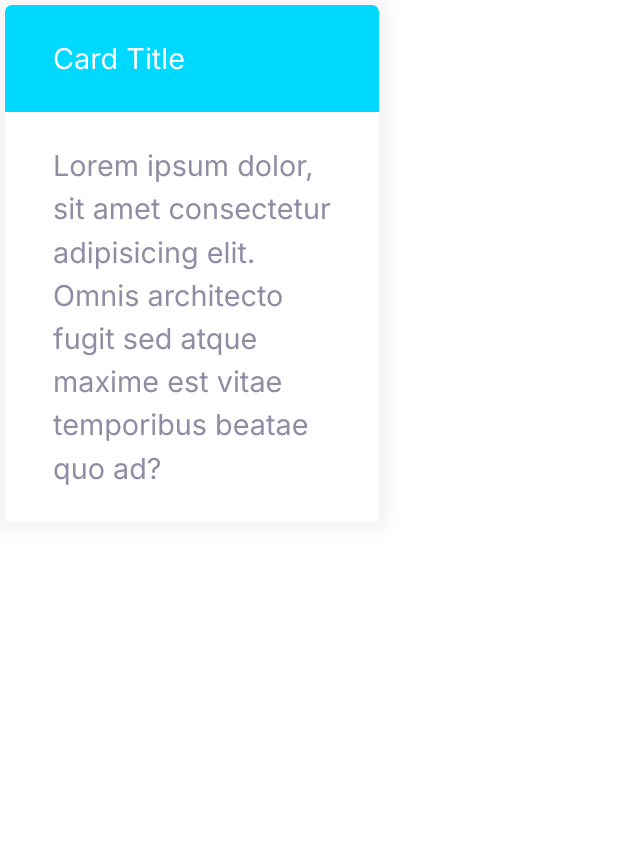
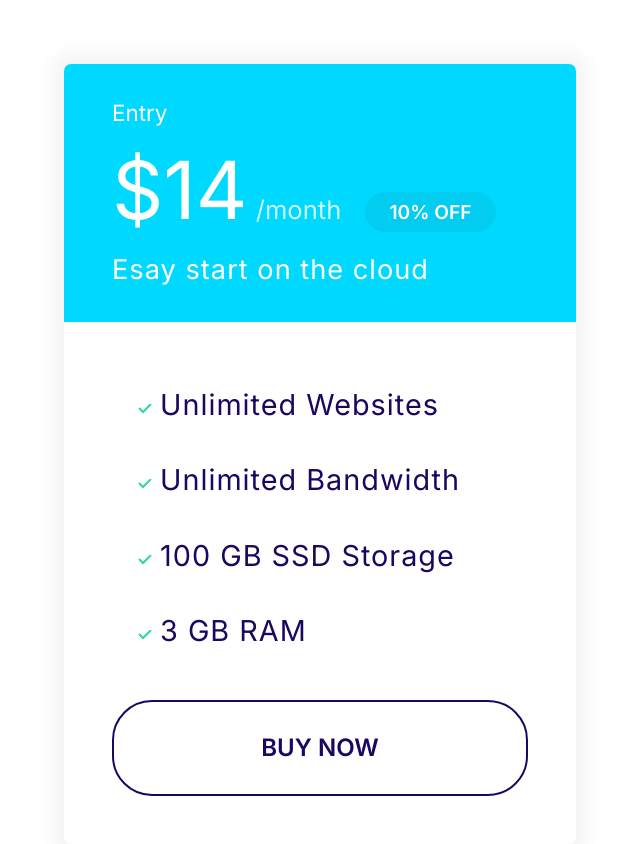
Before and after one commit to sarfarazullahkoyani/moshify, a plain HTML site: page index.html in a window 1280 px wide. Shown: the whole page, without its empty margins (0-640 px from the left). Before the commit the page ends 800 px from the top, so only its background shows below. Drawn offline with Linux system fonts and the light colour scheme.

Commit message:
defined pricing cards

```diff
--- a/css/styles.css
+++ b/css/styles.css
@@ -100,6 +100,7 @@ a {
 }
 .badge--small {
   font-size: 1.6rem;
+  padding: 0.5rem 1.5rem;
 }
 @media screen and (min-width: 1024px) {
   .badge {
@@ -260,3 +261,45 @@ input {
   background: var(--color-secondary);
   color: #fff;
 }
+.card--secondary .badge--secondary {
+  background: #02cdf1;
+}
+.plan__name {
+  color: #fff;
+  margin: 0;
+  font-weight: 500;
+  font-size: 2.4rem;
+}
+.plan__price {
+  font-size: 6rem;
+}
+.plan__billing-cycle {
+  font-size: 2.4rem;
+  font-weight: 300;
+  opacity: 0.8;
+  margin-right: 1rem;
+}
+.plan__description {
+  font-size: 2rem;
+  font-weight: 300;
+  letter-spacing: 1px;
+  display: block;
+}
+.plan .list__item {
+  margin-bottom: 2rem;
+  letter-spacing: 1px;
+}
+@media screen and (min-width: 1024px) {
+  .plan__name {
+    font-size: 1.4rem;
+  }
+  .plan__price {
+    font-size: 5rem;
+  }
+  .plan__billing-cycle {
+    font-size: 1.6rem;
+  }
+  .plan__description {
+    font-size: 1.7rem;
+  }
+}
--- a/index.html
+++ b/index.html
@@ -15,12 +15,25 @@
   </head>
 
   <body>
-    <div style="width: 30%; padding: 5px">
-      <div class="card card--secondary">
-        <header class="card__header">Card Title</header>
-        <div class="card__body">
-          Lorem ipsum dolor, sit amet consectetur adipisicing elit. Omnis
-          architecto fugit sed atque maxime est vitae temporibus beatae quo ad?
+    <div style="width: 50%; height: 75vh; padding: 4rem">
+      <div class="plan">
+        <div class="card card--secondary">
+          <header class="card__header">
+            <h3 class="plan__name">Entry</h3>
+            <span class="plan__price">$14</span>
+            <span class="plan__billing-cycle">/month</span>
+            <span class="badge badge--secondary badge--small">10% OFF</span>
+            <span class="plan__description">Esay start on the cloud</span>
+          </header>
+          <div class="card__body">
+            <ul class="list list--tick">
+              <li class="list__item">Unlimited Websites</li>
+              <li class="list__item">Unlimited Bandwidth</li>
+              <li class="list__item">100 GB SSD Storage</li>
+              <li class="list__item">3 GB RAM</li>
+            </ul>
+            <button class="btn btn--outline btn--block">Buy Now</button>
+          </div>
         </div>
       </div>
     </div>
```
